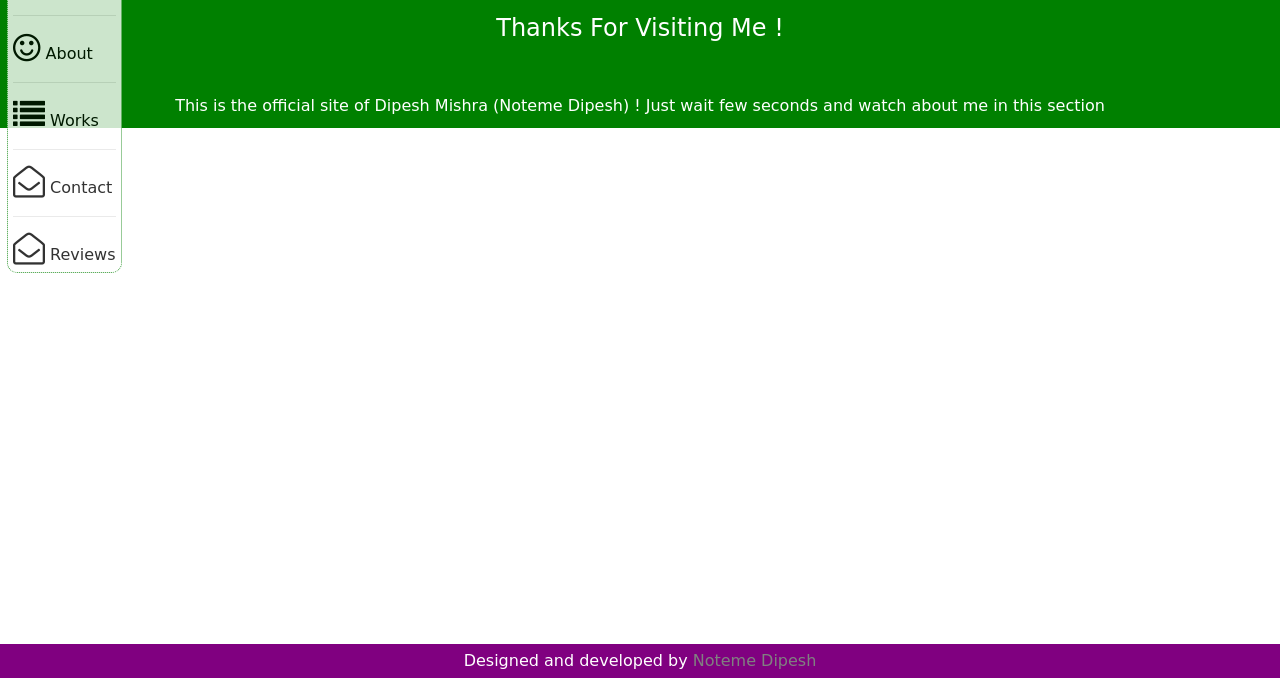
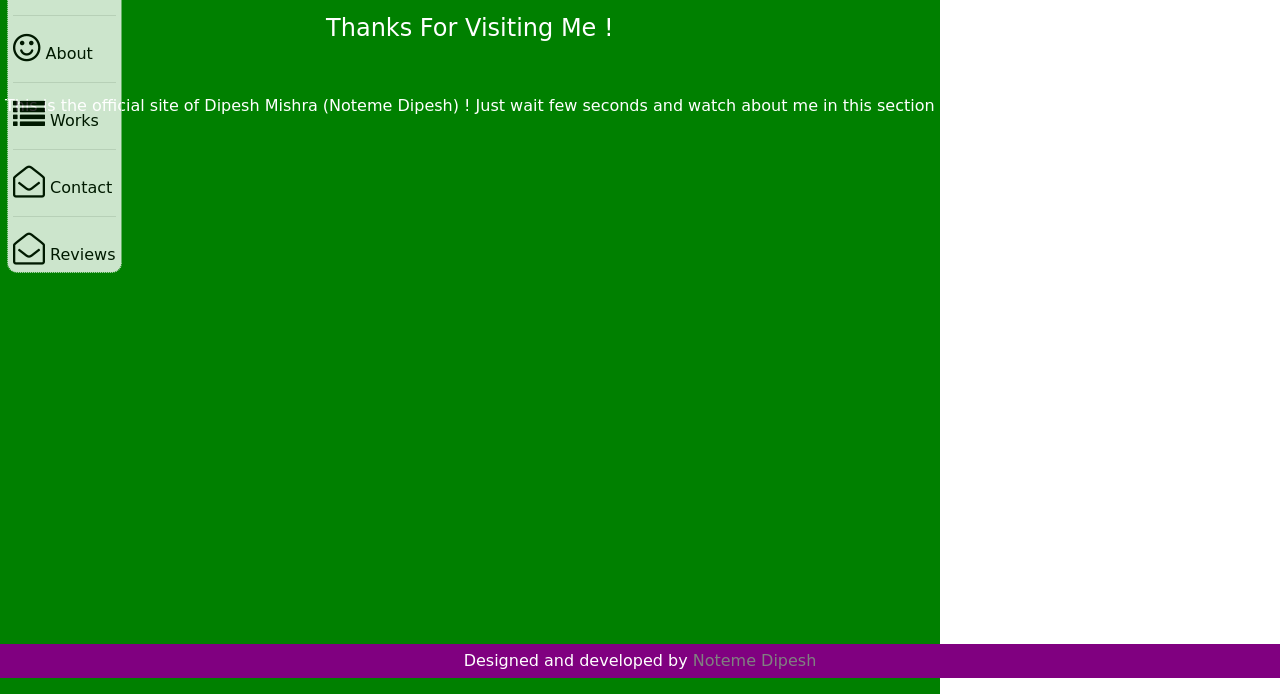
Before and after one commit to notemedps/notemedps.github.io, a plain HTML site: page index.html in a window 1280 px wide. Shown: the part 122-816 px from the top of the page. Drawn offline with nearby package versions, Linux system fonts and the light colour scheme; a script that the page names is missing.

Commit message:
Update index.html

```diff
--- a/index.html
+++ b/index.html
@@ -290,7 +290,8 @@ background-color: green;
 z-index: -1;
 text-align: center;
 color: white;
-	min-height: 100%;
+	position : absolute;
+height:95%;
 
 
 
```
